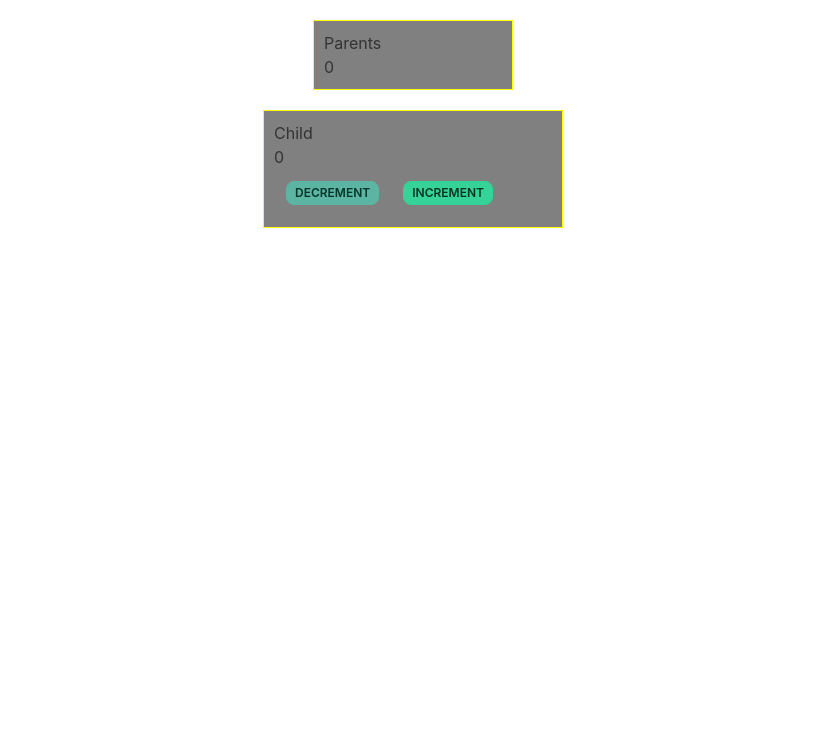
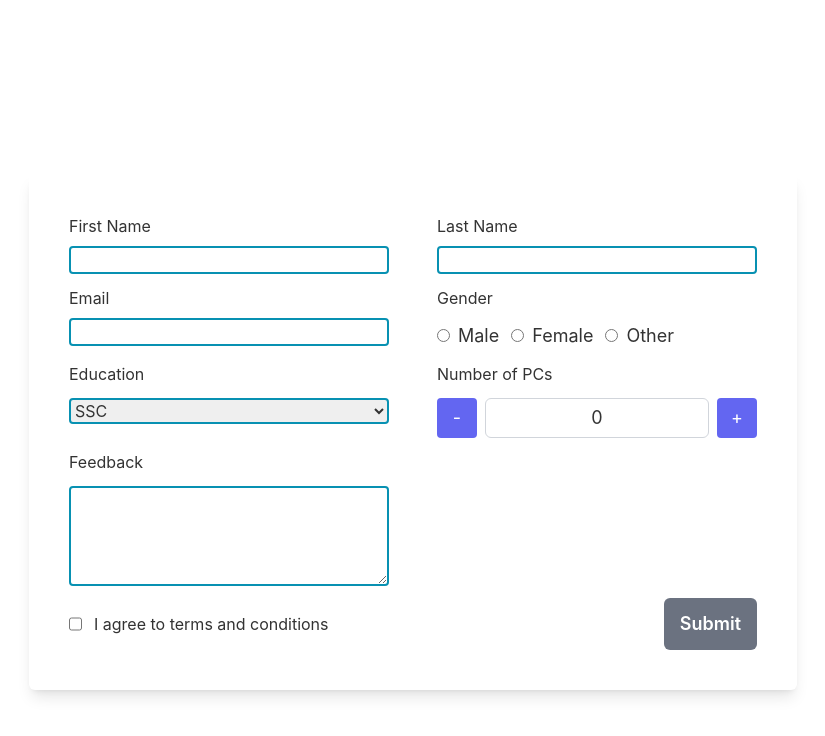
Before and after one commit to Arif6474/redux-learning, a React (Create React App) app: page / in a window 1280 px wide. Shown: the top 736 px of the page, without its empty margins (227-1052 px from the left). Built offline with nearby package versions, Linux system fonts and the light colour scheme.

Commit message:
form design and using useReducer

```diff
--- a/src/App.js
+++ b/src/App.js
@@ -1,8 +1,10 @@
 
 import { createContext, useState } from 'react';
 import './App.css';
+import LongForm from './components/LongForm';
 import Parents from './components/Parents';
-import ShortForm from './ShortForm';
+import ShortForm from './components/ShortForm';
+
 export const COUNTER_CONTEXT = createContext();
 function App() {
   const [count, setCount] = useState(0);
@@ -10,8 +12,9 @@
   return (
     <COUNTER_CONTEXT.Provider value={value}  >
       <div>
-     <Parents/>
+     {/* <Parents/> */}
      {/* <ShortForm/> */}
+     <LongForm/>
     </div>
     </COUNTER_CONTEXT.Provider>
   );
--- /dev/null
+++ b/src/components/LongForm.js
@@ -0,0 +1,247 @@
+import React, { useReducer } from "react";
+
+
+const LongForm = () => {
+    const initialState = {
+        firstName: "",
+        lastName: "",
+        email: "",
+        gender: "",
+        education: "",
+        quantity: 0,
+        feedback: "",
+        term: false,
+      };
+
+ const reducer = (state, action) => {
+        switch (action.type) {
+          case "INPUT":
+            return {
+              ...state,
+              [action.payload.name]: action.payload.value,
+            };
+          case "INCREMENT":
+            return {
+              ...state,
+              [action.payload.name]: state.quantity + action.payload.count,
+            };
+          case "DECREMENT":
+            return {
+              ...state,
+              [action.payload.name]: state.quantity - action.payload.count,
+            };
+          case "TOGGLE":
+            return {
+              ...state,
+              term: !state.term,
+            };
+          default:
+            return state;
+        }
+      };
+  const [state, dispatch] = useReducer(reducer, initialState);
+
+  const submit = (event) => {
+    event.preventDefault();
+
+    console.log(state);
+  };
+
+  return (
+    <div className='h-screen w-screen flex justify-center mt-8 items-center overflow-auto'>
+      <form
+        className='shadow-lg p-10 rounded-md flex flex-wrap gap-3 max-w-3xl justify-between'
+        onSubmit={submit}
+      >
+        <div className='flex flex-col w-full max-w-xs'>
+          <label className='mb-2' htmlFor='firstName'>
+            First Name
+          </label>
+          <input
+            type='text'
+            name='firstName'
+            id='firstName'
+            className='border-solid border-2 rounded border-cyan-600 '
+            onBlur={(e) =>
+              dispatch({
+                type: "INPUT",
+                payload: { name: e.target.name, value: e.target.value },
+              })
+            }
+          />
+        </div>
+        <div className='flex flex-col w-full max-w-xs'>
+          <label className='mb-2' htmlFor='lastName'>
+            Last Name
+          </label>
+          <input
+            type='text'
+            name='lastName'
+            id='lastName'
+            className='border-solid border-2 rounded border-cyan-600 '
+            onBlur={(e) =>
+              dispatch({
+                type: "INPUT",
+                payload: { name: e.target.name, value: e.target.value },
+              })
+            }
+          />
+        </div>
+        <div className='flex flex-col w-full max-w-xs'>
+          <label className='mb-2' htmlFor='email'>
+            Email
+          </label>
+          <input
+            type='email'
+            name='email'
+            className='border-solid border-2 rounded border-cyan-600 '
+            id='email'
+            onBlur={(e) =>
+              dispatch({
+                type: "INPUT",
+                payload: { name: e.target.name, value: e.target.value },
+              })
+            }
+          />
+        </div>
+        <div className='flex flex-col w-full max-w-xs'>
+          <h1 className='mb-3'>Gender</h1>
+          <div className='flex gap-3'>
+            <div>
+              <input
+                type='radio'
+                id='male'
+                name='gender'
+                className='border-solid border-2 rounded border-cyan-600 '
+                value='male'
+                onClick={(e) =>
+                  dispatch({
+                    type: "INPUT",
+                    payload: { name: e.target.name, value: e.target.value },
+                  })
+                }
+              />
+              <label className='ml-2 text-lg' for='male'>
+                Male
+              </label>
+            </div>
+            <div>
+              <input
+                type='radio'
+                id='female'
+                name='gender'
+                value='female'
+                className='border-solid border-2 rounded border-cyan-600 '
+                onClick={(e) =>
+                  dispatch({
+                    type: "INPUT",
+                    payload: { name: e.target.name, value: e.target.value },
+                  })
+                }
+              />
+              <label className='ml-2 text-lg' for='female'>
+                Female
+              </label>
+            </div>
+            <div>
+              <input
+                type='radio'
+                id='other'
+                name='gender'
+                value='other'
+                className='border-solid border-2 rounded border-cyan-600 '
+                onClick={(e) =>
+                  dispatch({
+                    type: "INPUT",
+                    payload: { name: e.target.name, value: e.target.value },
+                  })
+                }
+              />
+              <label className='ml-2 text-lg' for='other'>
+                Other
+              </label>
+            </div>
+          </div>
+        </div>
+        <div className='flex flex-col w-full max-w-xs'>
+          <label className='mb-3' for='education'>
+            Education
+          </label>
+          <select
+            name='education'
+            id='education'
+            className='border-solid border-2 rounded border-cyan-600 '
+            onChange={(e) =>
+              dispatch({
+                type: "INPUT",
+                payload: { name: e.target.name, value: e.target.value },
+              })
+            }
+          >
+            <option value='SSC'>SSC</option>
+            <option value='HSC'>HSC</option>
+            <option value='underGrad'>Under Graduate</option>
+            <option value='graduate'>Graduate</option>
+          </select>
+        </div>
+        <div className='flex flex-col w-full max-w-xs'>
+          <label className='mb-3'>Number of PCs</label>
+          <div className='flex justify-between items-center gap-2 '>
+            <button
+             className='bg-indigo-500 text-lg text-white rounded h-10 w-10 '
+             onClick={(e) => dispatch({ type: "DECREMENT", payload: {name: e.target.name, count: 1 } })}>
+              -
+            </button>
+            <div className='border flex-1 flex justify-center items-center h-10 rounded-md border-gray-300'>
+              <span className='text-lg'>0</span>
+            </div>
+            <button className='bg-indigo-500 text-lg text-white rounded h-10 w-10'
+                   onClick={(e) => dispatch({ type: "INCREMENT", payload: {name: e.target.name, count: 1 } })}>
+              +
+            </button>
+          </div>
+        </div>
+        <div className='flex flex-col w-full max-w-xs'>
+          <label className='mb-3' for='feedback'>
+            Feedback
+          </label>
+          <textarea
+            name='feedback'
+            id='feedback'
+            className='border-solid border-2 rounded border-cyan-600 '
+            cols='30'
+            rows='4'
+            onBlur={(e) =>
+              dispatch({
+                type: "INPUT",
+                payload: { name: e.target.name, value: e.target.value },
+              })
+            }
+          ></textarea>
+        </div>
+
+        <div className='flex justify-between items-center w-full'>
+          <div className='flex  w-full max-w-xs'>
+            <input
+              className='mr-3'
+              type='checkbox'
+              name='term'
+              id='terms'
+              onClick={() => dispatch({ type: "TOGGLE" })}
+            />
+            <label for='terms'>I agree to terms and conditions</label>
+          </div>
+          <button
+            className=' px-4 py-3 bg-indigo-500 rounded-md font-semibold text-white text-lg disabled:bg-gray-500'
+            type='submit'
+            disabled={!state.term}
+          >
+            Submit
+          </button>
+        </div>
+      </form>
+    </div>
+  );
+};
+
+export default LongForm;
```
Also changed, not shown: src/components/ShortForm.js (renamed from src/ShortForm.js), src/state/actionTypes.js (added), src/state/formReducer.js (added).
